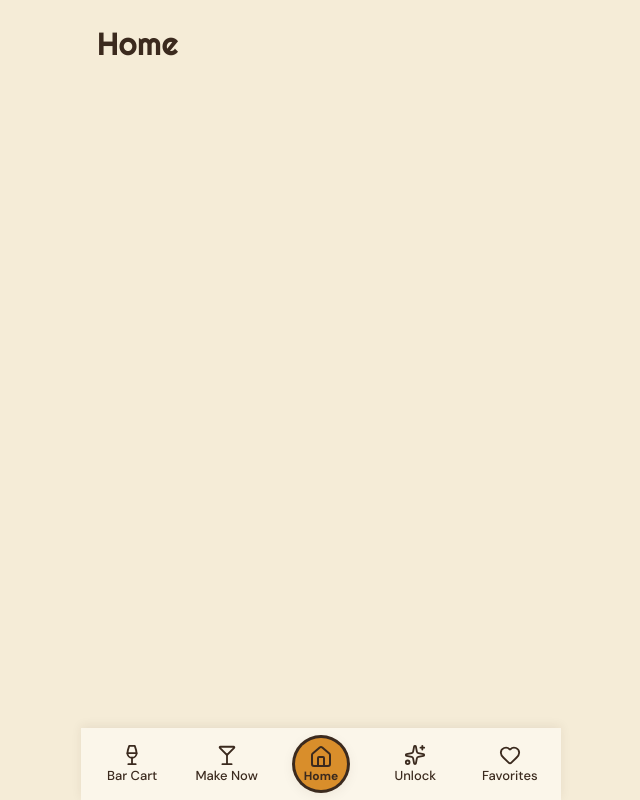
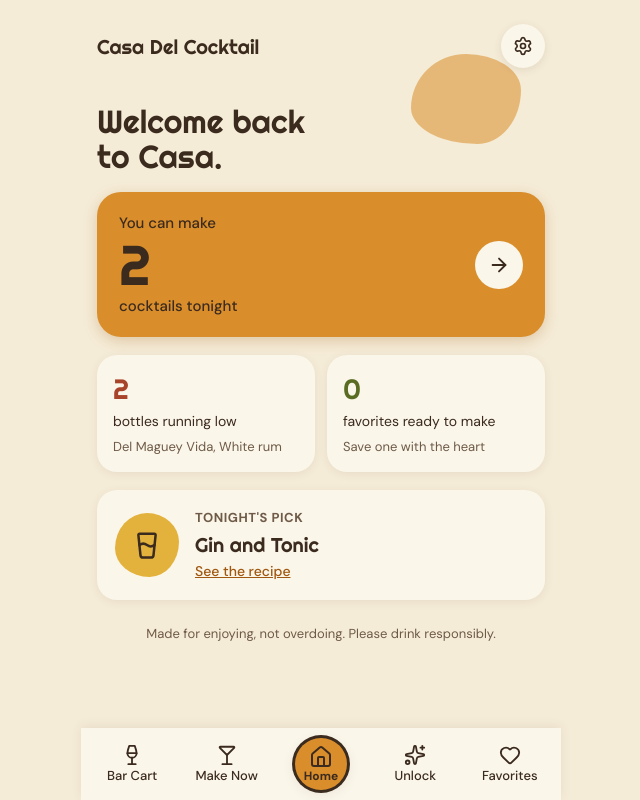
Before and after one commit to osanchezchristensen/Casa_Del_Cocktail, a React (Vite) app: page / in a window 1280 px wide. Shown: the whole page, without its empty margins (319-959 px from the left). Built offline with nearby package versions, Linux system fonts and the light colour scheme.

Commit message:
Add Home screen with Tonight's pick (step 5.3)
Co-Authored-By: Claude Sonnet 5.5 <noreply@anthropic.com>

```diff
--- a/src/App.tsx
+++ b/src/App.tsx
@@ -5,6 +5,7 @@ import Favorites from './screens/Favorites.tsx'
 import Home from './screens/Home.tsx'
 import MakeNow from './screens/MakeNow.tsx'
 import RecipeDetail from './screens/RecipeDetail.tsx'
+import Settings from './screens/Settings.tsx'
 import Unlock from './screens/Unlock.tsx'
 
 function App() {
@@ -18,6 +19,7 @@ function App() {
           <Route path="/make/:id" element={<RecipeDetail />} />
           <Route path="/unlock" element={<Unlock />} />
           <Route path="/favorites" element={<Favorites />} />
+          <Route path="/settings" element={<Settings />} />
         </Routes>
       </main>
       <BottomNav />
--- /dev/null
+++ b/src/logic/home.ts
@@ -0,0 +1,6 @@
+// Small helpers for the Home screen. No React here.
+
+/** One item from the list, chosen by a seed from 0 up to (not including) 1. Empty list → undefined. */
+export function pickTonight<T>(list: T[], seed: number): T | undefined {
+  return list[Math.min(Math.floor(seed * list.length), list.length - 1)]
+}
--- /dev/null
+++ b/src/screens/Home.module.css
@@ -0,0 +1,199 @@
+.screen {
+  position: relative;
+  display: flex;
+  flex-direction: column;
+  gap: 18px;
+}
+
+/* The amber blob sits behind the content, clipped to the column. */
+.blobClip {
+  position: absolute;
+  top: -24px;
+  left: -16px;
+  z-index: -1;
+  width: calc(100% + 32px);
+  height: 160px;
+  overflow: hidden;
+  pointer-events: none;
+}
+
+.blob {
+  position: absolute;
+  top: 54px;
+  right: 40px;
+  width: 110px;
+  height: 90px;
+  border-radius: 50% 50% 40% 60% / 60% 40% 60% 40%;
+  background: var(--amber);
+  opacity: 0.55;
+}
+
+.top {
+  display: flex;
+  align-items: center;
+  justify-content: space-between;
+}
+
+.brand {
+  font: 400 20px var(--font-heading);
+}
+
+.gear {
+  display: flex;
+  align-items: center;
+  justify-content: center;
+  width: 44px;
+  height: 44px;
+  border-radius: 50%;
+  background: var(--paper);
+  box-shadow: 0 2px 8px rgba(59, 42, 30, 0.1);
+  color: var(--walnut);
+}
+
+.greeting {
+  margin-top: 18px;
+  font-size: 32px;
+  line-height: 1.1;
+}
+
+.firstOpen {
+  margin-top: -10px;
+  color: var(--cork);
+}
+
+.count {
+  display: flex;
+  align-items: center;
+  justify-content: space-between;
+  gap: 12px;
+  padding: 20px 22px;
+  border-radius: 24px;
+  background: var(--amber);
+  box-shadow: 0 4px 14px rgba(160, 87, 15, 0.25);
+  color: var(--walnut);
+  text-decoration: none;
+}
+
+.countText {
+  display: flex;
+  flex-direction: column;
+  gap: 2px;
+}
+
+.countSmall {
+  font-size: 15px;
+  font-weight: 500;
+}
+
+.countBig {
+  font: 400 56px/1 var(--font-heading);
+}
+
+.arrow {
+  display: flex;
+  align-items: center;
+  justify-content: center;
+  width: 48px;
+  height: 48px;
+  border-radius: 50%;
+  background: var(--paper);
+}
+
+.grid {
+  display: grid;
+  grid-template-columns: repeat(2, minmax(0, 1fr));
+  gap: 12px;
+}
+
+.small {
+  display: flex;
+  flex-direction: column;
+  gap: 6px;
+  padding: 16px;
+  border-radius: var(--radius-card);
+  background: var(--paper);
+  box-shadow: 0 2px 10px rgba(59, 42, 30, 0.08);
+  color: var(--walnut);
+  text-decoration: none;
+}
+
+.number {
+  font: 400 28px var(--font-heading);
+}
+
+.rust {
+  color: var(--rust);
+}
+
+.avocado {
+  color: var(--avocado);
+}
+
+.smallText {
+  font-size: 14px;
+  line-height: 1.3;
+}
+
+.detail {
+  color: var(--cork);
+  font-size: 13px;
+}
+
+.count:focus-visible,
+.small:focus-visible,
+.gear:focus-visible {
+  outline: 3px solid var(--teal);
+  outline-offset: 2px;
+}
+
+.pick {
+  display: flex;
+  align-items: center;
+  gap: 16px;
+  padding: 18px;
+  border-radius: var(--radius-card);
+  background: var(--paper);
+  box-shadow: 0 2px 10px rgba(59, 42, 30, 0.08);
+}
+
+.pickBlob {
+  display: flex;
+  flex-shrink: 0;
+  align-items: center;
+  justify-content: center;
+  width: 64px;
+  height: 64px;
+  border-radius: 50% 50% 46% 54% / 55% 45% 55% 45%;
+  background: var(--mustard);
+  color: var(--walnut);
+}
+
+.pickText {
+  display: flex;
+  flex-direction: column;
+  gap: 4px;
+  min-width: 0;
+}
+
+.pickLabel {
+  color: var(--cork);
+  font-size: 13px;
+  font-weight: 700;
+  letter-spacing: 0.04em;
+}
+
+.pickName {
+  font: 400 20px var(--font-heading);
+}
+
+.pickText a {
+  font-size: 14px;
+  font-weight: 500;
+}
+
+.note {
+  margin-top: 6px;
+  color: var(--cork);
+  font-size: 13px;
+  text-align: center;
+}
--- a/src/screens/Home.tsx
+++ b/src/screens/Home.tsx
@@ -1,5 +1,102 @@
+import { ArrowRight, Settings } from 'lucide-react'
+import { useMemo, useState } from 'react'
+import { Link } from 'react-router'
+import GlassIcon from '../components/GlassIcon.tsx'
+import { ALL_RECIPES } from '../data/recipes.ts'
+import { ingredientName } from '../logic/cart.ts'
+import { splitFavorites } from '../logic/favorites.ts'
+import { pickTonight } from '../logic/home.ts'
+import { makeableRecipes, ownedIngredientIds } from '../logic/matching.ts'
+import { summarizeNames } from '../logic/recipeDisplay.ts'
+import { useStore } from '../store/useStore.ts'
+import styles from './Home.module.css'
+
 function Home() {
-  return <h1>Home</h1>
+  const bottles = useStore((s) => s.bottles)
+  const favorites = useStore((s) => s.favorites)
+  const allowSwaps = useStore((s) => s.settings.allowSwaps)
+  // Picked once per visit, so the pick doesn't change while the page updates.
+  const [seed] = useState(Math.random)
+
+  const owned = useMemo(() => ownedIngredientIds(bottles), [bottles])
+  const makeable = useMemo(() => makeableRecipes(ALL_RECIPES, owned, allowSwaps), [owned, allowSwaps])
+  const readyFavorites = useMemo(
+    () => splitFavorites(favorites, ALL_RECIPES, owned, allowSwaps).ready.length,
+    [favorites, owned, allowSwaps],
+  )
+  const low = bottles.filter((b) => b.level === 'low')
+  const pick = pickTonight(makeable, seed)?.recipe
+
+  return (
+    <div className={styles.screen}>
+      <div className={styles.blobClip} aria-hidden>
+        <div className={styles.blob} />
+      </div>
+
+      <div className={styles.top}>
+        <span className={styles.brand}>Casa Del Cocktail</span>
+        <Link to="/settings" className={styles.gear} aria-label="Settings">
+          <Settings size={20} aria-hidden />
+        </Link>
+      </div>
+
+      {bottles.length === 0 ? (
+        <>
+          <h1 className={styles.greeting}>Welcome to Casa.</h1>
+          <p className={styles.firstOpen}>
+            Let's see what's on your bar cart. <Link to="/cart">Add your first bottles</Link>
+          </p>
+        </>
+      ) : (
+        <h1 className={styles.greeting}>
+          Welcome back
+          <br />
+          to Casa.
+        </h1>
+      )}
+
+      <Link to="/make" className={styles.count}>
+        <span className={styles.countText}>
+          <span className={styles.countSmall}>You can make</span>
+          <span className={styles.countBig}>{makeable.length}</span>
+          <span className={styles.countSmall}>{makeable.length === 1 ? 'cocktail' : 'cocktails'} tonight</span>
+        </span>
+        <span className={styles.arrow}>
+          <ArrowRight size={22} aria-hidden />
+        </span>
+      </Link>
+
+      <div className={styles.grid}>
+        <Link to="/cart" className={styles.small}>
+          <span className={`${styles.number} ${styles.rust}`}>{low.length}</span>
+          <span className={styles.smallText}>{low.length === 1 ? 'bottle' : 'bottles'} running low</span>
+          <span className={styles.detail}>
+            {low.length === 0 ? 'All stocked up' : summarizeNames(low.map((b) => b.name ?? ingredientName(b.ingredientId)))}
+          </span>
+        </Link>
+        <Link to="/favorites" className={styles.small}>
+          <span className={`${styles.number} ${styles.avocado}`}>{readyFavorites}</span>
+          <span className={styles.smallText}>{readyFavorites === 1 ? 'favorite' : 'favorites'} ready to make</span>
+          <span className={styles.detail}>{favorites.length === 0 ? 'Save one with the heart' : 'See your list'}</span>
+        </Link>
+      </div>
+
+      {pick && (
+        <div className={styles.pick}>
+          <span className={styles.pickBlob}>
+            <GlassIcon glass={pick.glass} size={30} />
+          </span>
+          <div className={styles.pickText}>
+            <span className={styles.pickLabel}>TONIGHT'S PICK</span>
+            <span className={styles.pickName}>{pick.name}</span>
+            <Link to={`/make/${pick.id}`}>See the recipe</Link>
+          </div>
+        </div>
+      )}
+
+      <p className={styles.note}>Made for enjoying, not overdoing. Please drink responsibly.</p>
+    </div>
+  )
 }
 
 export default Home
--- /dev/null
+++ b/src/screens/Settings.tsx
@@ -0,0 +1,11 @@
+// Placeholder until step 6.1 builds the real Settings screen.
+function Settings() {
+  return (
+    <>
+      <h1>Settings</h1>
+      <p>Coming soon.</p>
+    </>
+  )
+}
+
+export default Settings
```
Also changed, not shown: 3 other files (tests, documents, lock files or other folders).
